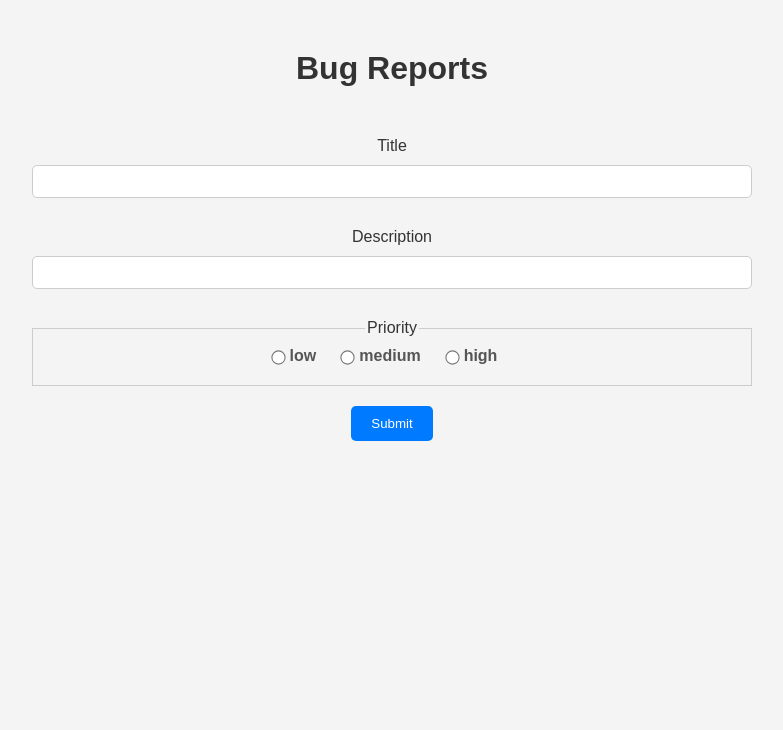
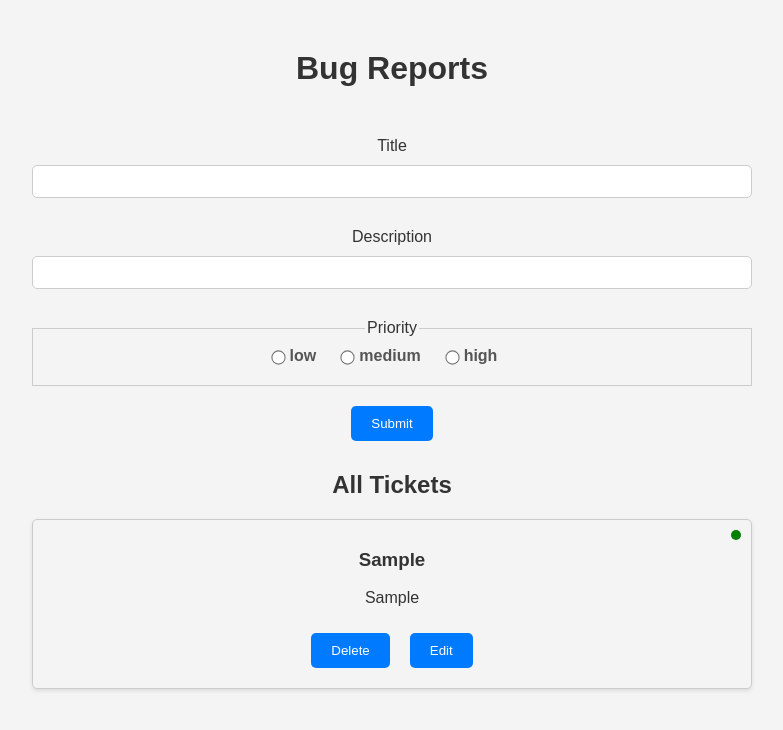
Before and after one commit to mkelly115/bug-reports, a React (Create React App) app: page / in a window 1280 px wide. Both pictures are taken after typing "Sample", "Sample" into the empty fields and a click on the button "Submit". Shown: the top 730 px of the page, without its empty margins (248-1031 px from the left). Built offline with nearby package versions, Linux system fonts and the light colour scheme.

Commit message:
added ticket delete

```diff
--- a/src/App.js
+++ b/src/App.js
@@ -1,21 +1,32 @@
 import logo from './logo.svg';
-import './styles.css'
+import './styles.css';
 import './App.css';
 import { useReducer } from 'react';
 import TicketForm from './components/TicketForm';
 import ticketReducer from './reducers/ticketReducer';
+import TicketList from './components/TicketList';
 
 function App() {
+  const initialState = { tickets: [] };
 
-  const initialState = {tickets: []}
-
-  const [state, dispatch] = useReducer(ticketReducer, initialState)
+  const [state, dispatch] = useReducer(ticketReducer, initialState);
 
   return (
-    <div className="App">
+    <div className='App'>
       <div className='container'>
         <h1>Bug Reports</h1>
-        <TicketForm dispatch={dispatch}/>
+        <TicketForm dispatch={dispatch} />
+
+        {state.tickets.length > 0 && (
+          <div>
+            <h2>All Tickets</h2>
+
+            <TicketList
+              tickets={state.tickets}
+              dispatch={dispatch}
+            />
+          </div>
+        )}
       </div>
     </div>
   );
--- a/src/components/TicketItem.jsx
+++ b/src/components/TicketItem.jsx
@@ -1,23 +1,36 @@
-import React from "react";
+import React from 'react';
 
-export default function TicketItem({ticket, dispatch}){
-
-    const {id, title, description, priority} = ticket
+export default function TicketItem({ ticket, dispatch }) {
+  const { id, title, description, priority } = ticket;
 
   const priorityClass = {
     1: 'priority-low',
     2: 'priority-medium',
-        3: 'priority-high'
-    }
+    3: 'priority-high',
+  };
 
-    return(
-        <div className="ticket-item">
+  return (
+    <div className='ticket-item'>
       <div className={`priority-dot ${priorityClass[ticket.priority]}`}></div>
 
       <h3>{title}</h3>
       <p>{description}</p>
 
+      <button
+        className='button'
+        onClick={() => dispatch({ type: 'DELETE_TICKET', payload: { id } })}
+      >
+        Delete
+      </button>
+
+      <button
+        className='button'
+        onClick={() => ({
+          /* edit ticket */
+        })}
+      >
+        Edit
+      </button>
     </div>
-    )
-
+  );
 }
--- /dev/null
+++ b/src/components/TicketList.jsx
@@ -0,0 +1,16 @@
+import React from 'react';
+import TicketItem from './TicketItem';
+
+export default function TicketList({ tickets, dispatch }) {
+  return (
+    <div className='ticket-list'>
+      {tickets.map((ticket) => (
+        <TicketItem
+          key={ticket.id}
+          dispatch={dispatch}
+          ticket={ticket}
+        ></TicketItem>
+      ))}
+    </div>
+  );
+}
--- a/src/reducers/ticketReducer.js
+++ b/src/reducers/ticketReducer.js
@@ -1,18 +1,18 @@
 export default function ticketReducer(state, action) {
   switch (action.type) {
-    case "ADD_TICKET":
+    case 'ADD_TICKET':
       return { ...state, tickets: [...state.tickets, action.payload] };
-    case "UPDATE_TICKET":
+    case 'UPDATE_TICKET':
       return {
         ...state,
         tickets: state.tickets.map((ticket) =>
           ticket.id === action.payload.id ? action.payload : ticket
         ),
       };
-    case "DELETE_TICKET":
+    case 'DELETE_TICKET':
       return {
         ...state,
-        tickets: state.ticket.filter(
+        tickets: state.tickets.filter(
           (ticket) => ticket.id !== action.payload.id
         ),
       };
```
Lines whose indentation alone changed are shown as unchanged.
